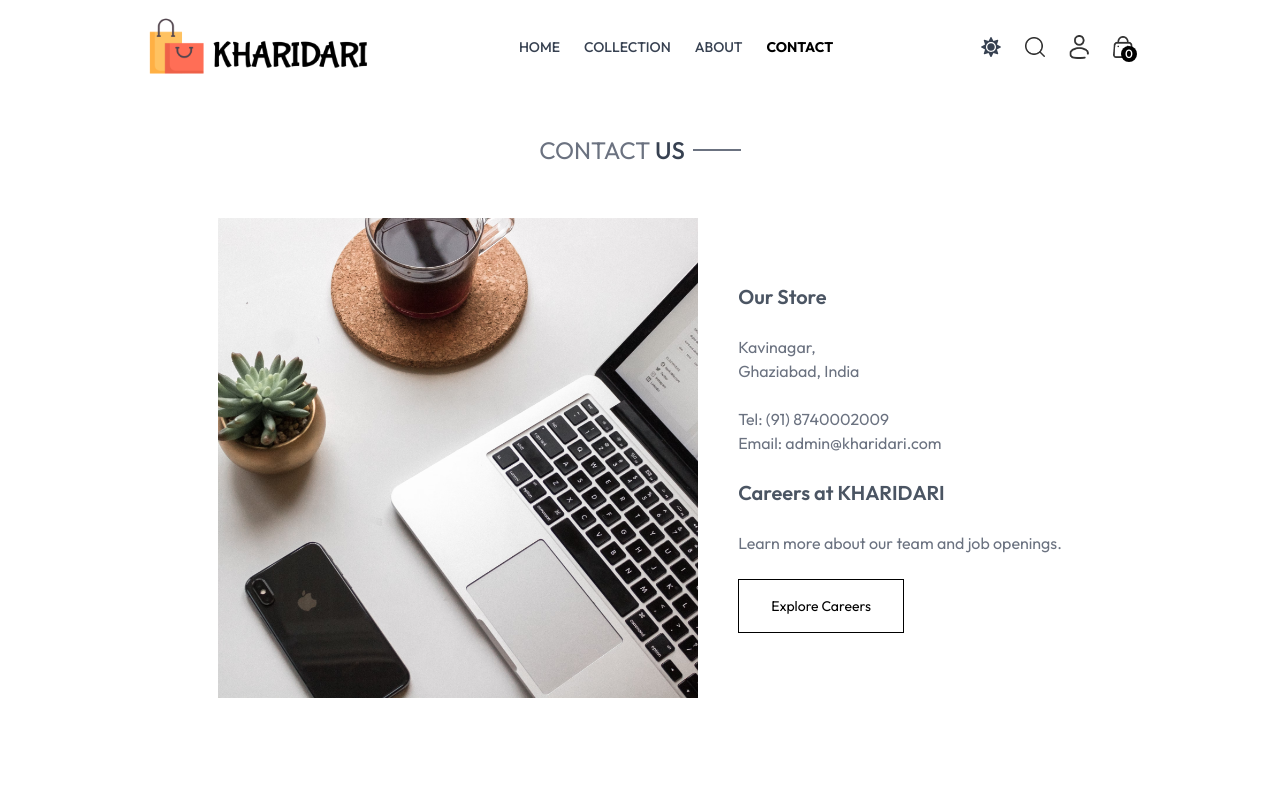
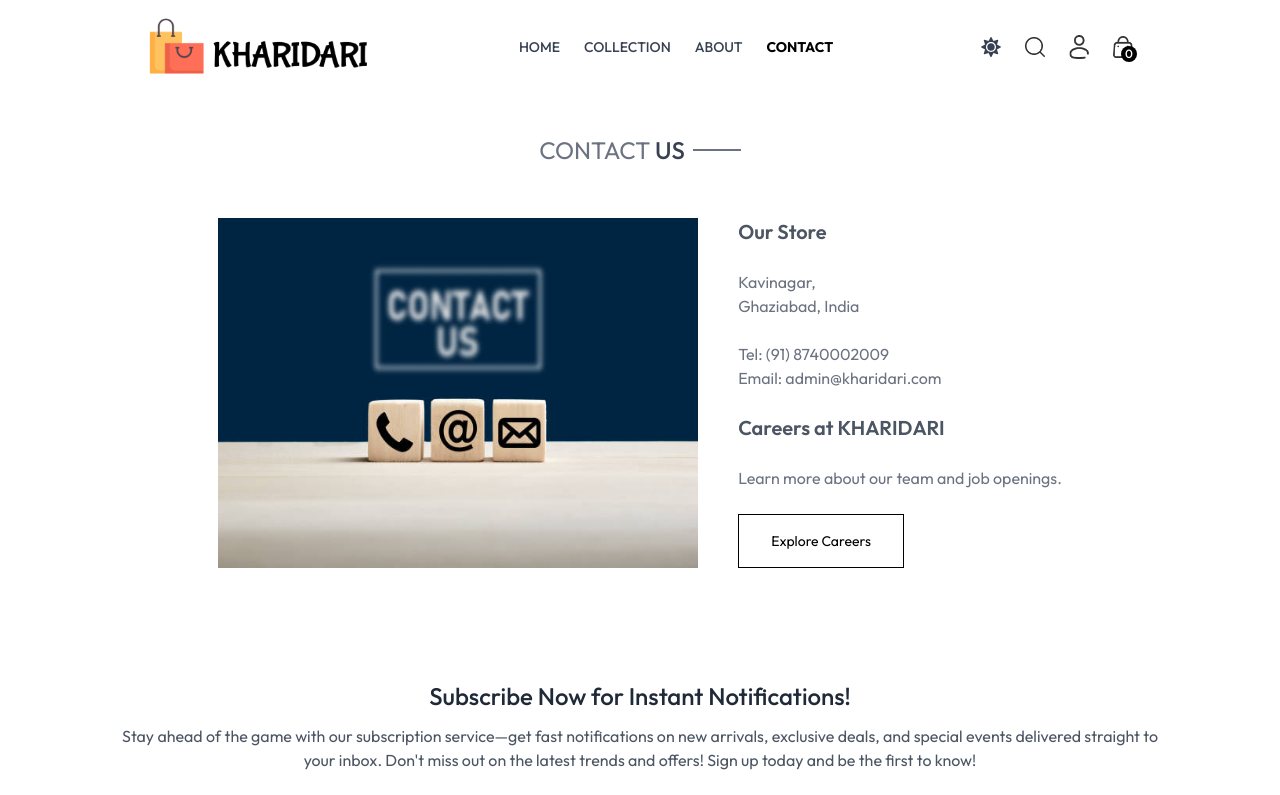
Before and after one commit to Aditya1or0/KHARIDARI-E-commerce, a React (Vite) app in the folder Frontend/: page /contact in a window 1280 px wide. Shown: the top 795 px of the page. Built offline with nearby package versions, Linux system fonts and the light colour scheme; no server answers.

Commit message:
Update Contact.jsx

```diff
--- a/Frontend/src/pages/Contact.jsx
+++ b/Frontend/src/pages/Contact.jsx
@@ -12,7 +12,7 @@
       <div className="my-10 flex flex-col justify-center md:flex-row gap-10 mb-28 ">
         <img
           className="w-full md:max-w-[480px]"
-          src={assets.contact_img}
+          src={assets.contactus}
           alt=""
         />
         <div className="flex flex-col justify-center items-start gap-6">
```
